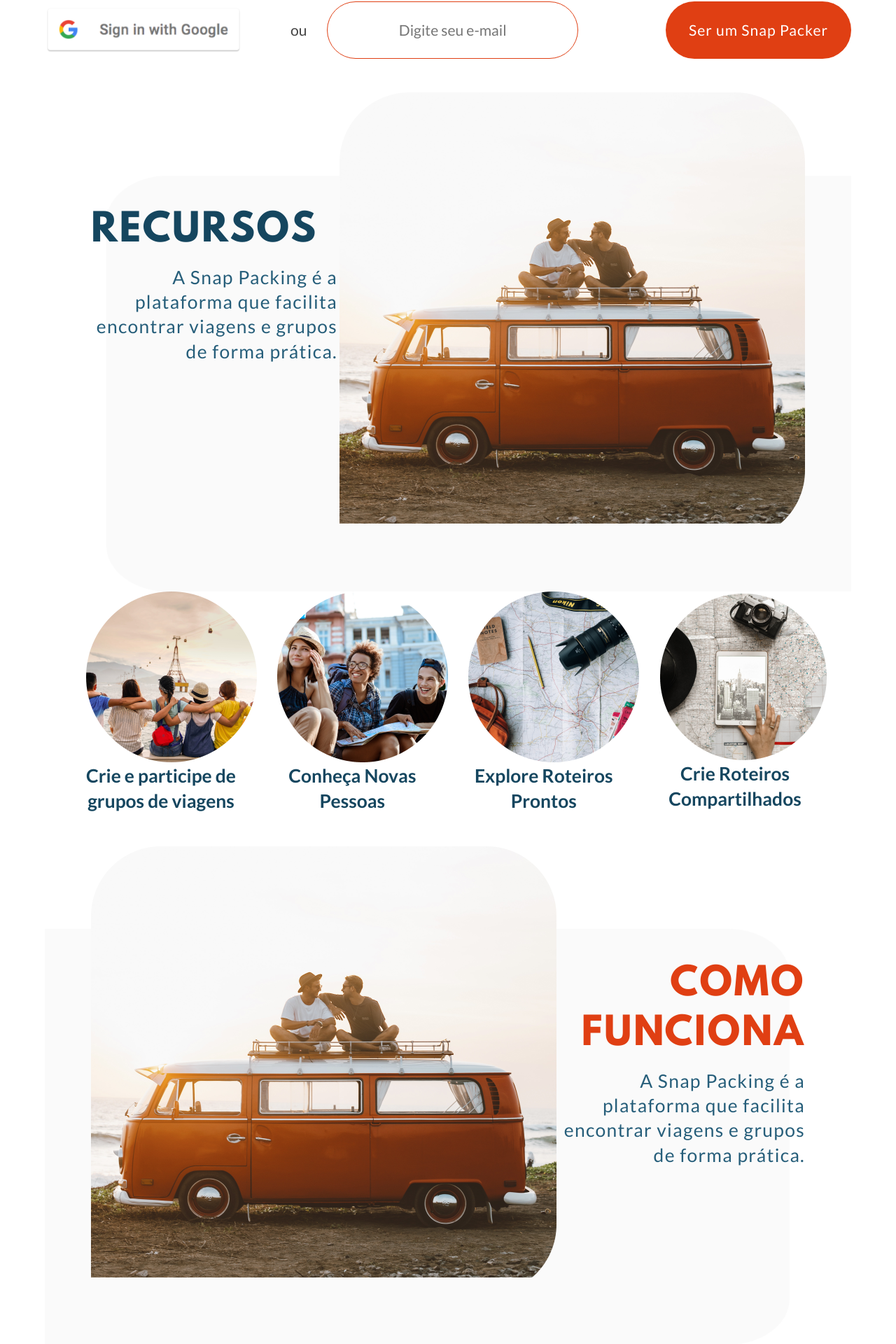
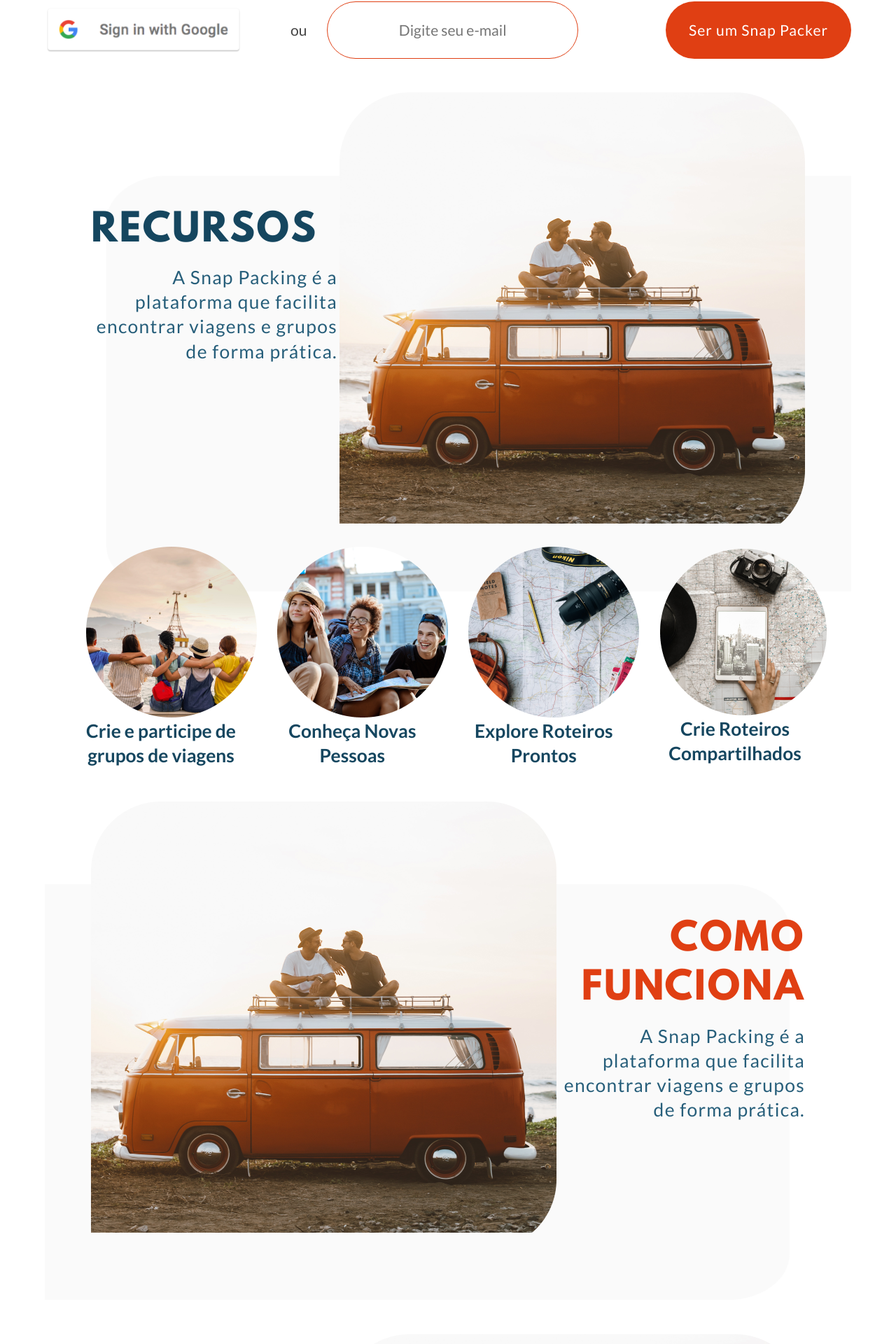
Before and after one commit to Duim86/landingpage, a React (Create React App) app: page / in a window 1280 px wide. Shown: the part 413-2333 px from the top of the page at 70% size. Built offline with nearby package versions, Linux system fonts and the light colour scheme; the HTML template or start-up script is replaced by a standard one.

Commit message:
alinhamento circulos

```diff
--- a/src/components/Banner1/styles.css
+++ b/src/components/Banner1/styles.css
@@ -4,6 +4,7 @@
     margin-top: 5.4rem;
     text-align: right;
     height: 81.1rem;
+    z-index: -1;
 }
 
 .banner1 h2 {
--- a/src/components/Banner2/styles.css
+++ b/src/components/Banner2/styles.css
@@ -4,6 +4,7 @@
     margin-top: 5.4rem;
     text-align: right;
     height: 81.1rem;
+    z-index: -1;
 }
 
 .banner2 h2 {
--- a/src/components/Circles/styles.css
+++ b/src/components/Circles/styles.css
@@ -1,5 +1,7 @@
 .circles {
     max-width: 24.4rem;
+    margin-top: -7.3rem;
+
 }
 
 .text-circle p {
```
